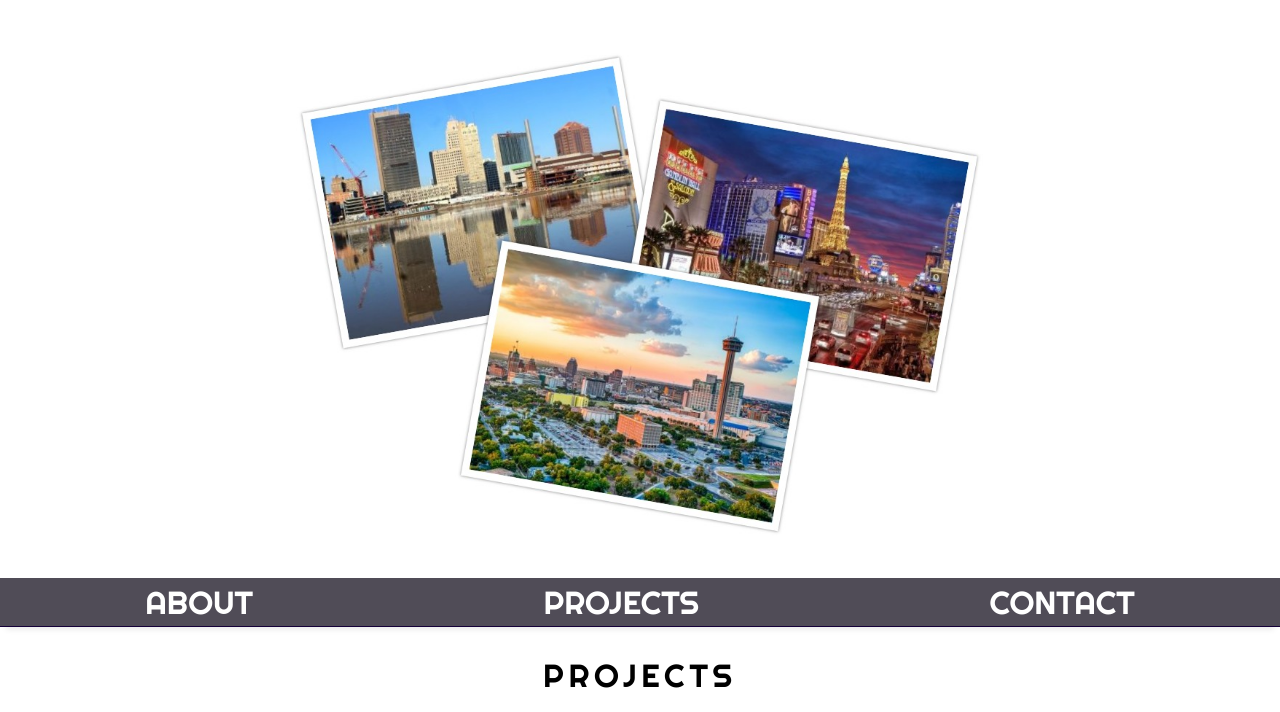
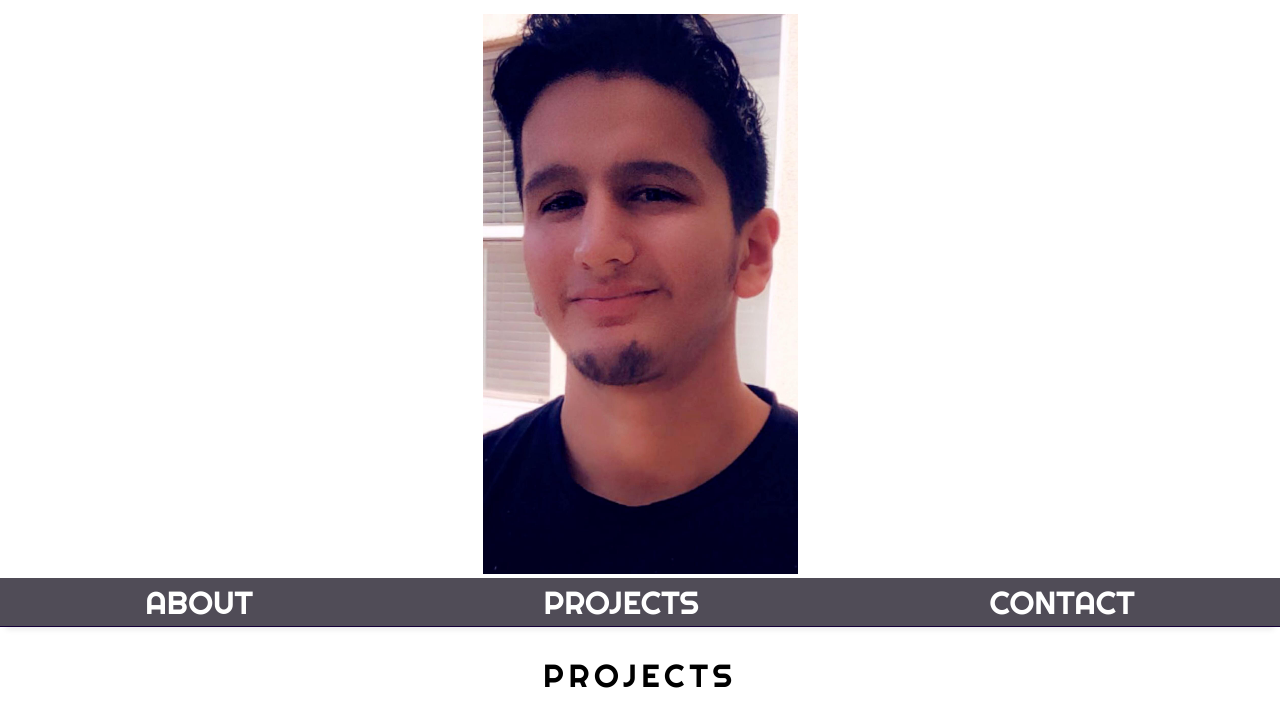
Before and after one commit to rzavala1989/rz-portfolio, a website: page index.html in a window 1280 px wide. Shown: the part 81-793 px from the top of the page. Drawn offline with nearby package versions, Linux system fonts and the light colour scheme.

Commit message:
made a friender headshot for site

```diff
--- a/index.html
+++ b/index.html
@@ -19,7 +19,7 @@
     <header role="banner">
         <h1>RICARDO MANUEL ZAVALA</h1>
         <p id="headline">Software Engineer by the way of Las Vegas, NV</p>
-        <img class="collage" src="./images/collage-portfolio.jpg" alt="view of Toledo, San Antonio, Las Vgeas"/>
+        <img class="collage" src="./images/headshot-1.jpg" alt="view of Toledo, San Antonio, Las Vgeas"/>
     </header>
     <nav role="navigation">
         <ul>
```
